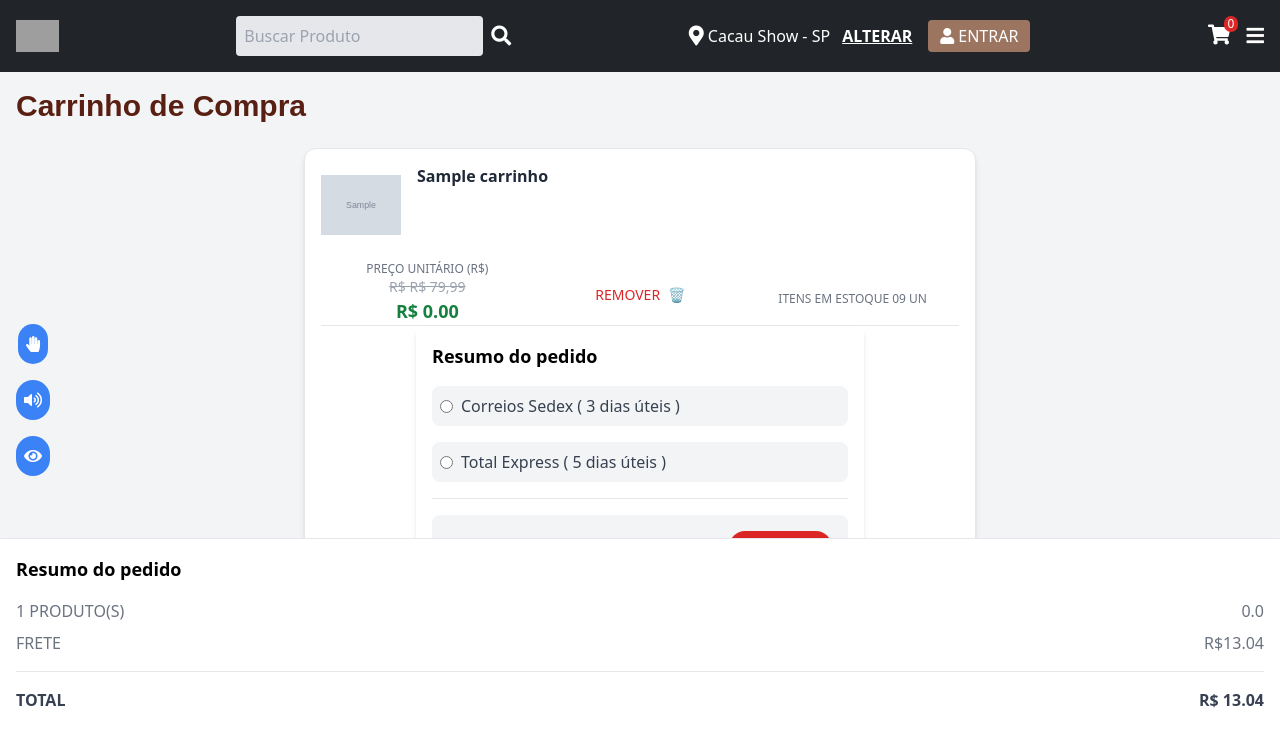
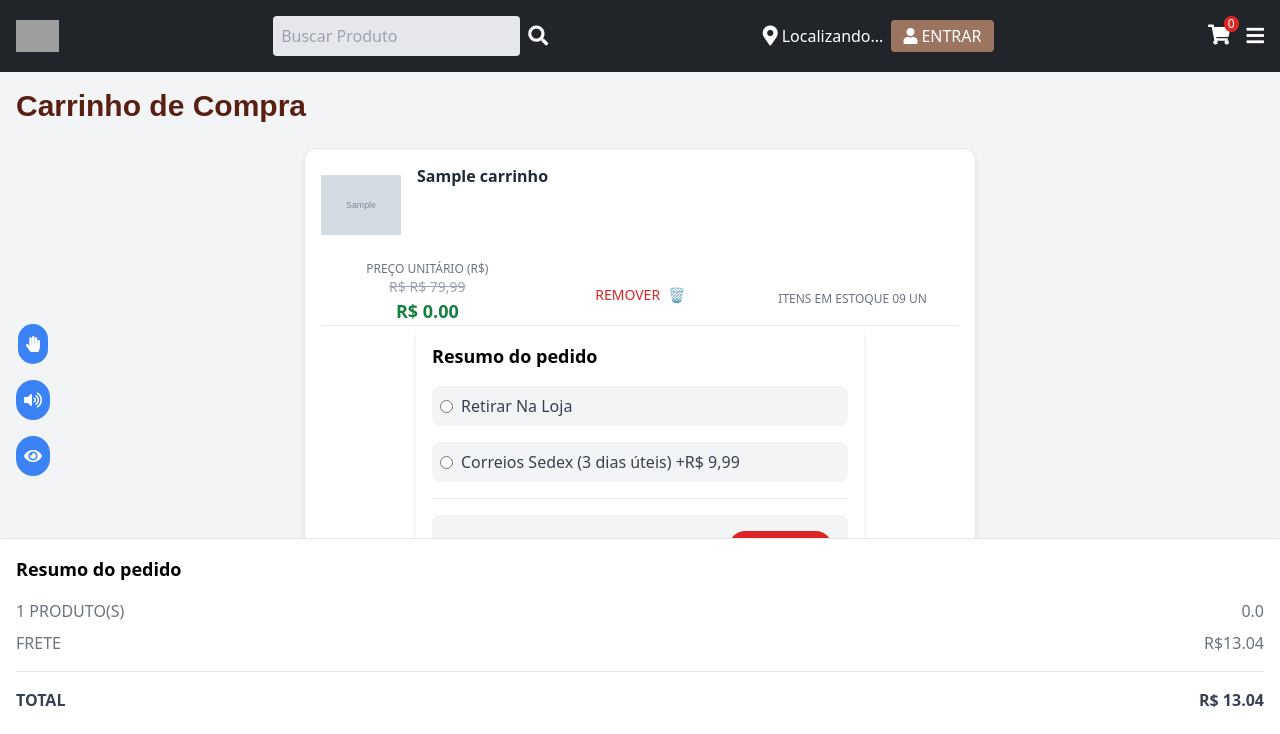
Before and after one commit to DuJao22/001xp, a Flask app: page /carrinho in a window 1280 px wide. Shown: the top 734 px of the page. Run offline with Flask 2, Linux system fonts and the light colour scheme; tables that the repository leaves empty hold one stand-in row (values such as "Sample post"); grey boxes marked "Sample" are stand-in pictures; some libraries are stand-ins or nearby versions; grey boxes are pictures that could not be loaded.

Commit message:
Update venda.html

```diff
--- a/templates/venda.html
+++ b/templates/venda.html
@@ -164,8 +164,7 @@
       <div class="flex items-center justify-between md:justify-end space-x-2 w-full md:w-auto">
         <div class="flex items-center space-x-1">
           <i class="fas fa-map-marker-alt text-xl"></i>
-          <span class="hidden md:inline" id="user-location">Cacau Show - SP</span>
-          <button class="text-white font-bold underline md:bg-cacau-gold md:text-white md:px-2 md:py-1 md:rounded">ALTERAR</button>
+          <span id="user-location" class="md:inline">Localizando...</span>
         </div>
         <button class="bg-cacau-entra text-white px-3 py-1 rounded flex items-center space-x-1">
           <i class="fas fa-user"></i>
@@ -242,18 +241,19 @@
     Resumo do pedido
    </h2>
    <div class="space-y-4">
+
+    <!-- Retirar na Loja (sem frete) -->
     <label class="flex items-center bg-gray-100 p-2 rounded-lg">
-     <input class="form-radio text-brown-700" name="shipping" type="radio"/>
-     <span class="ml-2 text-gray-700">
-      Correios Sedex ( 3 dias úteis )
-     </span>
+      <input class="form-radio text-brown-700" name="shipping" type="radio" id="pickup-option" data-frete="0" />
+      <span class="ml-2 text-gray-700">Retirar Na Loja</span>
     </label>
+
+    <!-- Correios Sedex (+9.99) -->
     <label class="flex items-center bg-gray-100 p-2 rounded-lg">
-     <input class="form-radio text-brown-700" name="shipping" type="radio"/>
-     <span class="ml-2 text-gray-700">
-      Total Express ( 5 dias úteis )
-     </span>
+      <input class="form-radio text-brown-700" name="shipping" type="radio" id="sedex-option" data-frete="9.99" />
+      <span class="ml-2 text-gray-700">Correios Sedex (3 dias úteis) +R$ 9,99</span>
     </label>
+
    </div>
    <hr class="my-4 border-t border-gray-200"/>
    <div class="bg-gray-100 p-4 rounded-lg">
@@ -342,11 +342,11 @@
             <span class="text-gray-500">R$13.04</span>
         </div>
         <hr class="my-4"/>
-        <div class="flex justify-between items-center">
-            <span class="text-gray-700 font-semibold">TOTAL</span>
-            <span class="text-gray-700 font-semibold">
-              R$ {{ '%.2f' % (total + 13.04) }}
-            </span>
+        <div class="flex justify-between items-center mt-4">
+          <span class="text-gray-700 font-semibold">TOTAL</span>
+          <span class="text-gray-700 font-semibold" id="total-amount" data-base="{{ '%.2f' % total }}">
+            R$ {{ '%.2f' % (total + 13.04) }}
+          </span>
         </div>
     </div>
     <div class="p-4">
@@ -364,10 +364,60 @@
   </main>
 
 </body>
+<script>
 
-  <script>
+  document.addEventListener("DOMContentLoaded", function () {
+    const totalSpan = document.getElementById("total-amount");
+    const baseTotal = parseFloat(totalSpan.dataset.base);
 
-  </script>
+    const shippingRadios = document.querySelectorAll('input[name="shipping"]');
+
+    shippingRadios.forEach(radio => {
+      radio.addEventListener("change", () => {
+        const frete = parseFloat(radio.dataset.frete || 0);
+        const novoTotal = (baseTotal + frete).toFixed(2).replace(".", ",");
+        totalSpan.textContent = "R$ " + novoTotal;
+      });
+    });
+  });
+
+
+  window.onload = function () {
+    const locationSpan = document.getElementById("user-location");
+    locationSpan.textContent = "Localizando...";
+
+    if (navigator.geolocation) {
+      navigator.geolocation.getCurrentPosition(
+        async (position) => {
+          const lat = position.coords.latitude;
+          const lon = position.coords.longitude;
+
+          try {
+            const response = await fetch(
+              `https://nominatim.openstreetmap.org/reverse?format=json&lat=${lat}&lon=${lon}`
+            );
+            const data = await response.json();
+            const city =
+              data.address.city ||
+              data.address.town ||
+              data.address.village ||
+              "Cidade não identificada";
+            locationSpan.textContent = city;
+          } catch (error) {
+            locationSpan.textContent = "Erro ao buscar localização";
+            console.error(error);
+          }
+        },
+        (error) => {
+          locationSpan.textContent = "Permissão negada";
+        }
+      );
+    } else {
+      locationSpan.textContent = "Geolocalização não suportada";
+    }
+  };
+</script>
+
 
 </body>
 </html>
```
